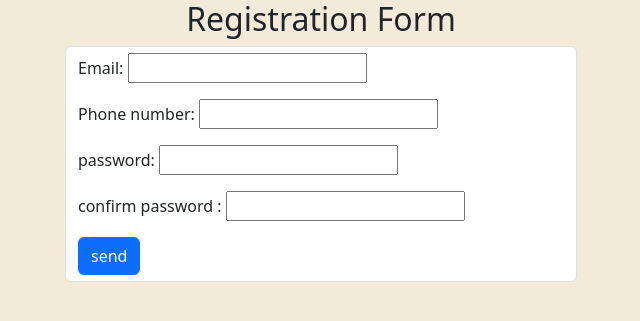
After one commit to elixez9/shopping, a Django app: page /accounts/register/ in a window 1280 px wide. The commit adds this page. Shown: the top 321 px of the page, without its empty margins (319-959 px from the left). Run offline with Django 5.2, Linux system fonts and the light colour scheme.

Commit message:
create register form

```diff
--- a/accuonts/forms.py
+++ b/accuonts/forms.py
@@ -25,8 +25,20 @@ class UserCreateForm(forms.ModelForm):
 
 
 class ChangePasswordForm(forms.ModelForm):
-    password = ReadOnlyPasswordHashField(help_text="you cant change password using <a href=\"../password/\">this form</a>.")
+    password = ReadOnlyPasswordHashField(
+        help_text="you cant change password using <a href=\"../password/\">this form</a>.")
 
     class Meta:
         model = User
         fields = ('phone_number', 'email', 'password')
+
+
+class UserRegisterForm(forms.ModelForm):
+    email = forms.EmailField()
+    phone_number = forms.CharField(max_length=11)
+    password1 = forms.CharField(label='password', widget=forms.PasswordInput)
+    password2 = forms.CharField(label='confirm password ', widget=forms.PasswordInput)
+
+    class Meta:
+        model = User
+        fields = ('email', 'phone_number', 'password1', 'password2')
--- a/accuonts/models.py
+++ b/accuonts/models.py
@@ -23,3 +23,12 @@ class User(AbstractBaseUser):
 
     def is_staff(self):
         return self.is_admin
+
+
+class OtpCode(models.Model):  # is one time password
+    phone_number = models.CharField(max_length=11)
+    code = models.PositiveSmallIntegerField()
+    created = models.DateTimeField()
+
+    def __str__(self):
+        return f'{self.phone_number} - {self.code} - {self.created}'
--- /dev/null
+++ b/accuonts/templates/register.html
@@ -0,0 +1,29 @@
+<!DOCTYPE html>
+<html lang="en">
+<head>
+    <meta charset="UTF-8">
+    <title>Title</title>
+    <link href="https://cdn.jsdelivr.net/npm/bootstrap@5.3.5/dist/css/bootstrap.min.css" rel="stylesheet" integrity="sha384-SgOJa3DmI69IUzQ2PVdRZhwQ+dy64/BUtbMJw1MZ8t5HZApcHrRKUc4W0kG879m7" crossorigin="anonymous">
+</head>
+<style>
+    .form-control{
+        position: relative;
+        top: 20%;
+        left: 30%;
+        width: 40%;
+    }
+    body{
+        background-color: #f3ead9;
+    }
+</style>
+<body>
+       <h2 style="position: relative ;top: 10%;text-align: center"> Registration Form</h2>
+  <div class="form-control">
+      <form   action="" method="post">
+        {% csrf_token %}
+         {{ form.as_p }}
+         <input class="btn btn-primary" type="submit" value="send">
+     </form>
+  </div>
+</body>
+</html>
--- /dev/null
+++ b/accuonts/urls.py
@@ -0,0 +1,10 @@
+from django.urls import path
+from . import views
+
+
+app_name = 'accuont'
+urlpatterns = [
+    path('register/', views.UserRegisterView.as_view(), name='register'),
+
+
+]
--- a/accuonts/views.py
+++ b/accuonts/views.py
@@ -1 +1,11 @@
 from django.shortcuts import render
+from django.views import View
+from accuonts.forms import UserRegisterForm
+
+
+class UserRegisterView(View):
+    form_class = UserRegisterForm
+
+    def get(self, request):
+        form = self.form_class()
+        return render(request, "register.html", {"form": form})
--- a/shoping/urls.py
+++ b/shoping/urls.py
@@ -19,5 +19,6 @@ from django.urls import path,include
 
 urlpatterns = [
     path('', include('home.urls')),
+    path('accounts/', include('accuonts.urls')),
     path('admin/', admin.site.urls),
 ]
--- a/templates/nav/nav.html
+++ b/templates/nav/nav.html
@@ -19,7 +19,7 @@
           <a class="nav-link active" aria-current="page" href="#">Home</a>
         </li>
         <li class="nav-item">
-          <a class="nav-link" href="#">Features</a>
+          <a class="nav-link" href="/accounts/register/">Register</a>
         </li>
         <li class="nav-item">
           <a class="nav-link" href="#">Pricing</a>
```
Also changed, not shown: accuonts/admin.py (+7 -2 lines), accuonts/migrations/0001_initial.py, db.sqlite3.
